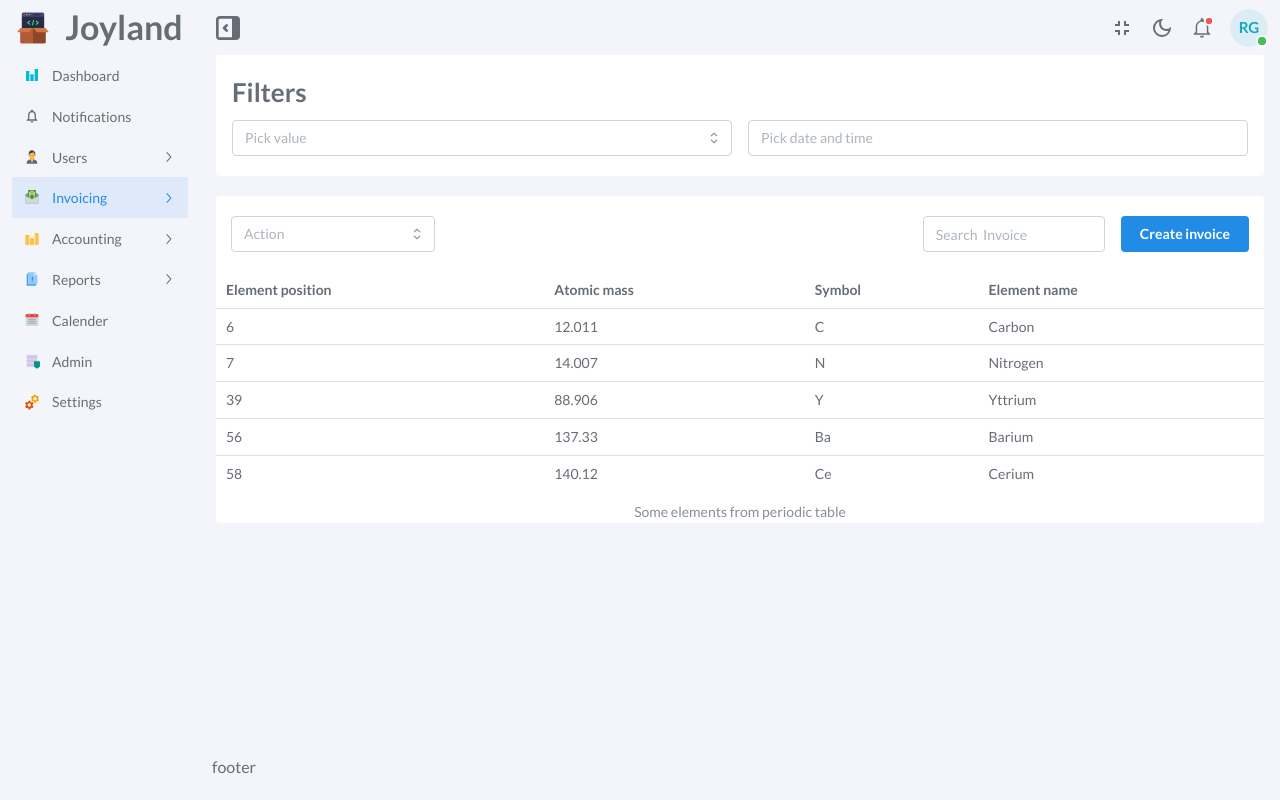
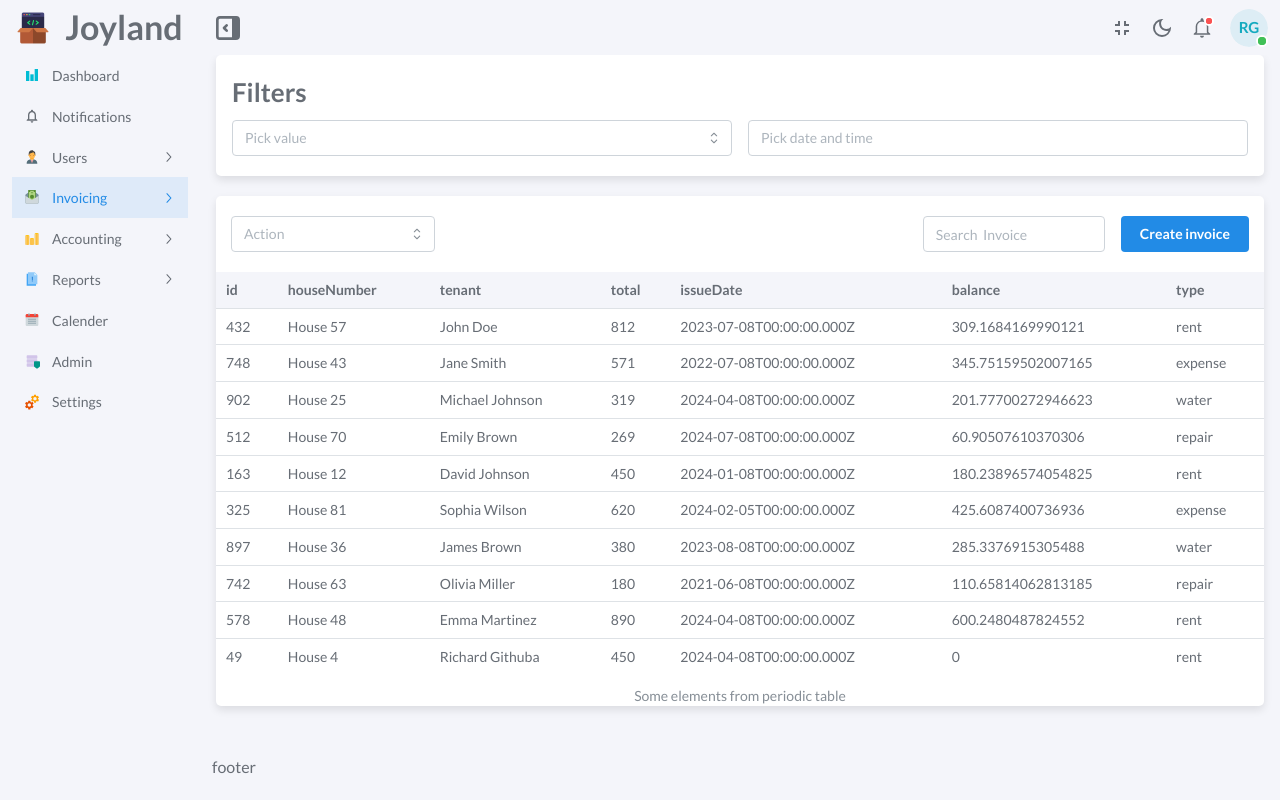
Before and after one commit to githubarj/githubarj-joyland-rent-management-system, a React (Vite) app in the folder client-joyland/: page /Invoicing/invoice-list in a window 1280 px wide. Built offline with nearby package versions, Linux system fonts and the light colour scheme; data requests are answered from the project's data file.

Commit message:
added in the table

```diff
--- a/client-joyland/src/helpers/apis.ts
+++ b/client-joyland/src/helpers/apis.ts
@@ -1,2 +1,2 @@
 // Invoice apis
-export const GET_INVOICES = '';
+export const GET_INVOICES = 'invoices';
--- a/client-joyland/src/services/_invoice.service.ts
+++ b/client-joyland/src/services/_invoice.service.ts
@@ -2,8 +2,8 @@ import { AxiosRequestConfig } from 'axios';
 import { GET_INVOICES } from '../helpers/apis';
 import request from '../helpers/request';
 
-const getInvoices = (params: AxiosRequestConfig<any>) => {
+const getInvoices = (params?: AxiosRequestConfig<any>) => {
   return request.get(GET_INVOICES, params);
 };
 
-export { getInvoices };
+export const InvoiceService = { getInvoices };
--- a/client-joyland/src/views/Invoicing/Components/InvoiceTable.tsx
+++ b/client-joyland/src/views/Invoicing/Components/InvoiceTable.tsx
@@ -1,34 +1,59 @@
-import React from 'react';
-import { Button, Flex, Grid, Input, MultiSelect, Paper, Table, TableData } from '@mantine/core';
+import React, { useEffect, useState } from 'react';
+import {
+  Button,
+  Flex,
+  Grid,
+  Input,
+  MultiSelect,
+  Paper,
+  Table,
+  TableData,
+} from '@mantine/core';
+import { InvoiceService } from '../../../services/_invoice.service';
 
 const InvoiceTable: React.FC = () => {
+  const [dataSource, setDataSource] = useState<{
+    keys: string[];
+    values: any[][];
+  }>({
+    keys: [], // Initial empty array
+    values: [],
+  });
 
-  const tableHeaders = [
-    'Id',
-    'House Number',
-    'Tenant',
-    'Total',
-    'Issue Date',
-    'Balance',
-  ];
+  useEffect(() => {
+    fetchInvoices();
+  }, []);
 
-  const tableDatas = [
+  const fetchInvoices = () => {
+    InvoiceService.getInvoices()
+      .then((res) => processData(res.data))
+      .then((data) => setDataSource(data))
+      .catch((err) => console.log(err));
+  };
 
-  ]
+  interface MyObject {
+    [key: string]: any;
+  }
+
+  function processData(data: MyObject[]): { keys: string[]; values: any[][] } {
+    if (data.length === 0) {
+      return { keys: [], values: [] };
+    }
+
+    const keys = Object.keys(data[0]);
+    const values = data.map((obj) => keys.map((key) => obj[key]));
+
+    return { keys, values };
+  }
 
   const tableData: TableData = {
     caption: 'Some elements from periodic table',
-    head: ['Element position', 'Atomic mass', 'Symbol', 'Element name'],
-    body: [
-      [6, 12.011, 'C', 'Carbon'],
-      [7, 14.007, 'N', 'Nitrogen'],
-      [39, 88.906, 'Y', 'Yttrium'],
-      [56, 137.33, 'Ba', 'Barium'],
-      [58, 140.12, 'Ce', 'Cerium'],
-    ],
+    head: dataSource.keys,
+    body: dataSource.values,
   };
+
   return (
-    <Paper>
+    <Paper shadow='0 4px 8px rgba(0, 0, 0, 0.1)' radius={5}>
       <Grid px={15} py={20} display={'flex'} justify='space-between'>
         <Grid.Col span={'content'}>
           <MultiSelect placeholder='Action' data={['Pending', 'paid']} />
@@ -40,7 +65,13 @@ const InvoiceTable: React.FC = () => {
           </Flex>
         </Grid.Col>
       </Grid>
-      <Table data={tableData} highlightOnHover />
+      <Table
+        data={tableData}
+        highlightOnHover
+        styles={{
+          thead: { backgroundColor: '#f4f5fa' },
+        }}
+      />
     </Paper>
   );
 };
--- a/client-joyland/src/views/Invoicing/Components/SearchInvoices.tsx
+++ b/client-joyland/src/views/Invoicing/Components/SearchInvoices.tsx
@@ -4,7 +4,7 @@ import { DateTimePicker } from '@mantine/dates';
 
 const SearchInvoices: React.FC = () => {
   return (
-    <Paper py={'lg'} px={'md'} mb={20}>
+    <Paper py={'lg'} px={'md'} mb={20} shadow='0 4px 8px rgba(0, 0, 0, 0.1)' radius={5}>
       <Title order={2} mb={10}>
         Filters
       </Title>
```
